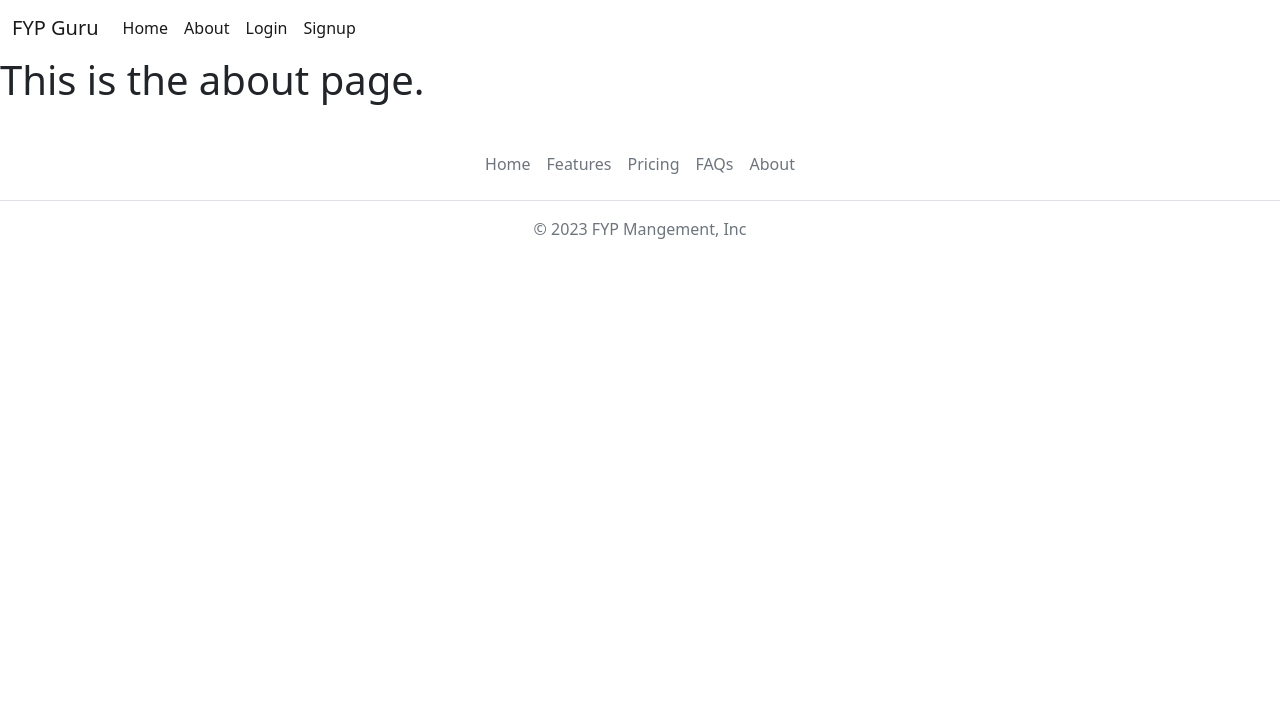
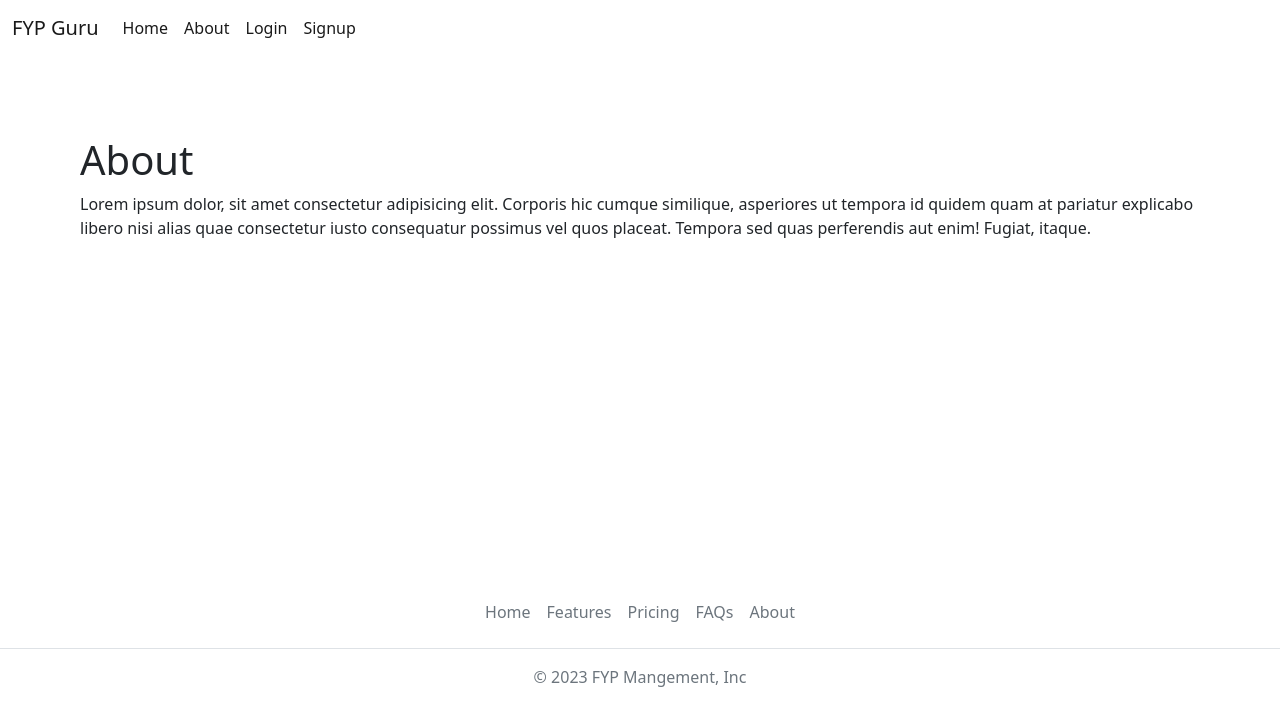
Before and after one commit to kowais915/fyp-app-frontend-H, a Next.js app: page /about in a window 1280 px wide. Shown: the top 726 px of the page. Built offline with nearby package versions, Linux system fonts and the light colour scheme.

Commit message:
:lipstick: Styled the about page

```diff
--- a/pages/about.js
+++ b/pages/about.js
@@ -1,8 +1,9 @@
 const About = () => {
     return (
-        <>
-            <h1>This is the about page.</h1>
-        </>
+        <div className="about">
+            <h1>About</h1>
+            <p>Lorem ipsum dolor, sit amet consectetur adipisicing elit. Corporis hic cumque similique, asperiores ut tempora id quidem quam at pariatur explicabo libero nisi alias quae consectetur iusto consequatur possimus vel quos placeat. Tempora sed quas perferendis aut enim! Fugiat, itaque.</p>
+        </div>
      );
 }
 
--- a/styles/globals.css
+++ b/styles/globals.css
@@ -19,3 +19,10 @@
   display: flex;
   justify-content: center;
 }
+
+/* styling the about page */
+.about{
+  margin: 60px;
+  padding: 20px;
+  margin-bottom: 300px;
+}
```
